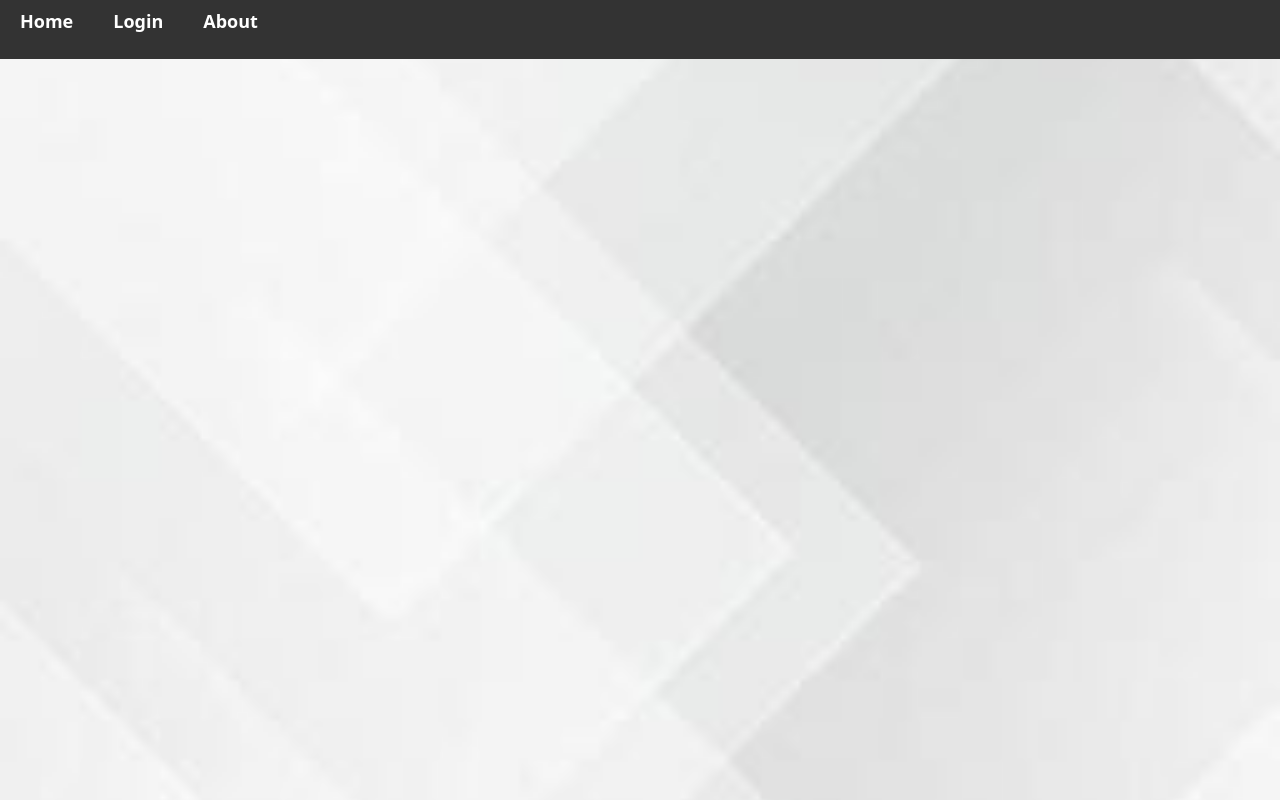
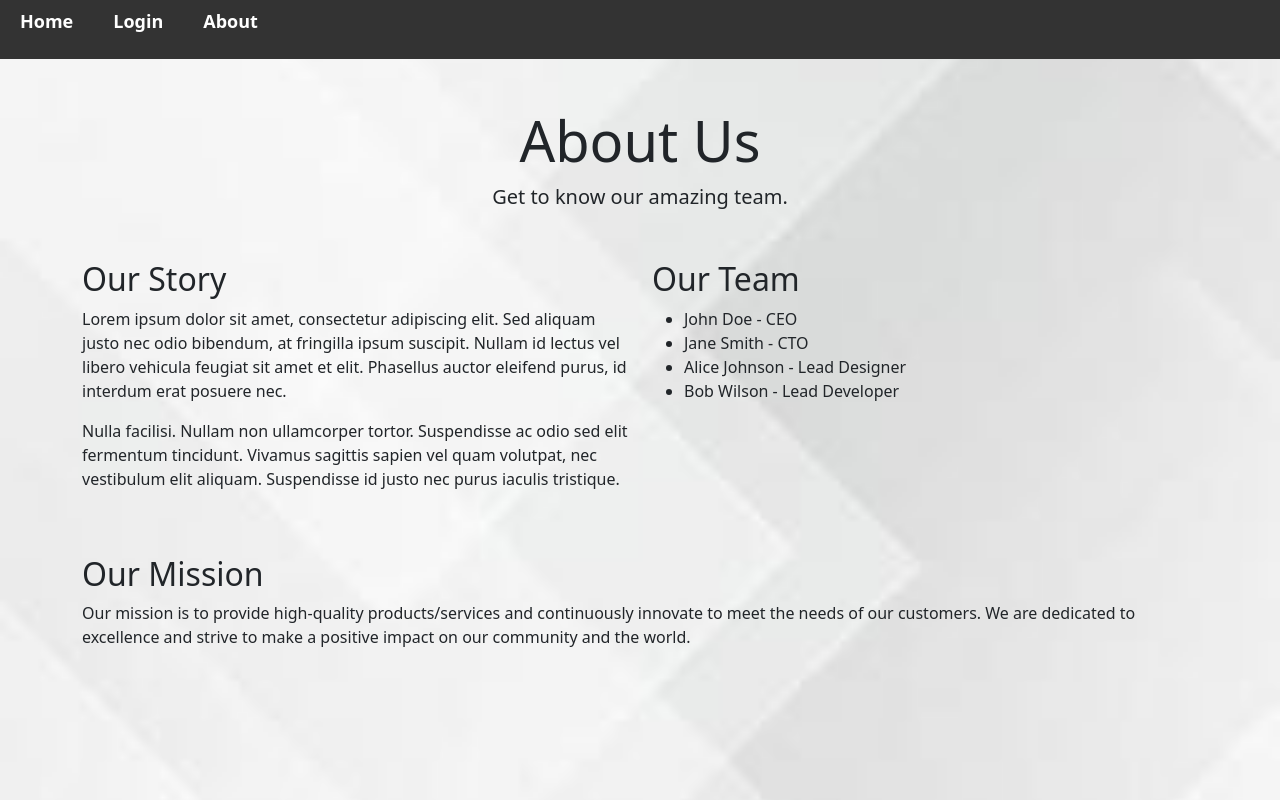
Before and after one commit to mohamedsayedahmd/pet-world, a React (Create React App) app in the folder Frontend/petworld/: page /about-us in a window 1280 px wide. Before the commit this address had no page. Shown: the top 800 px of the page. Built offline with nearby package versions, Linux system fonts and the light colour scheme.

Commit message:
adding animation and about page

```diff
--- a/Frontend/petworld/package.json
+++ b/Frontend/petworld/package.json
@@ -16,6 +16,7 @@
     "react-dom": "^18.2.0",
     "react-router-dom": "^6.15.0",
     "react-scripts": "5.0.1",
+    "react-spring": "^9.7.2",
     "typescript": "^4.9.5",
     "web-vitals": "^2.1.4"
   },
--- a/Frontend/petworld/src/App.tsx
+++ b/Frontend/petworld/src/App.tsx
@@ -4,6 +4,7 @@ import HomePage from './Pages/Home/Home';
 import { BrowserRouter as Router, Routes, Route } from "react-router-dom";
 import Login from './Pages/Login/Login';
 import NavBar from './Components/NavBar/NavBar';
+import AboutUsPage from './Pages/AboutUsPage/AboutUsPage';
 function App() {
   return (
     <div className="app background"> {/* Apply the background class to the container */}
@@ -12,6 +13,7 @@ function App() {
         <Routes>
           <Route path="/login" element={<Login />} />
           <Route path="/" element={<HomePage />} />
+          <Route path="/about-us" element={<AboutUsPage />} />
 
         </Routes>
       </Router>
--- a/Frontend/petworld/src/Components/NavBar/NavBar.tsx
+++ b/Frontend/petworld/src/Components/NavBar/NavBar.tsx
@@ -14,7 +14,7 @@ const NavBar: React.FC = () => {
             <Link to="/login">Login</Link>
           </li>
           <li className="navbar-item">
-            <Link to="/about">About</Link>
+            <Link to="/about-us">About</Link>
           </li>
         </ul>
       </nav>
--- /dev/null
+++ b/Frontend/petworld/src/Pages/AboutUsPage/AboutUsPage.tsx
@@ -0,0 +1,53 @@
+import React from 'react';
+
+const AboutUsPage :React.FC = () => {
+  return (
+    <div className="container mt-5">
+      <header className="text-center">
+        <h1 className="display-4">About Us</h1>
+        <p className="lead">Get to know our amazing team.</p>
+      </header>
+
+      <section className="mt-5">
+        <div className="row">
+          <div className="col-md-6">
+            <h2>Our Story</h2>
+            <p>
+              Lorem ipsum dolor sit amet, consectetur adipiscing elit. Sed
+              aliquam justo nec odio bibendum, at fringilla ipsum suscipit.
+              Nullam id lectus vel libero vehicula feugiat sit amet et elit.
+              Phasellus auctor eleifend purus, id interdum erat posuere nec.
+            </p>
+            <p>
+              Nulla facilisi. Nullam non ullamcorper tortor. Suspendisse ac
+              odio sed elit fermentum tincidunt. Vivamus sagittis sapien vel
+              quam volutpat, nec vestibulum elit aliquam. Suspendisse id justo
+              nec purus iaculis tristique.
+            </p>
+          </div>
+          <div className="col-md-6">
+            <h2>Our Team</h2>
+            <ul>
+              <li>John Doe - CEO</li>
+              <li>Jane Smith - CTO</li>
+              <li>Alice Johnson - Lead Designer</li>
+              <li>Bob Wilson - Lead Developer</li>
+            </ul>
+          </div>
+        </div>
+      </section>
+
+      <section className="mt-5">
+        <h2>Our Mission</h2>
+        <p>
+          Our mission is to provide high-quality products/services and
+          continuously innovate to meet the needs of our customers. We are
+          dedicated to excellence and strive to make a positive impact on our
+          community and the world.
+        </p>
+      </section>
+    </div>
+  );
+};
+
+export default AboutUsPage;
```
Also changed, not shown: 2 other files (tests, documents, lock files or other folders).
